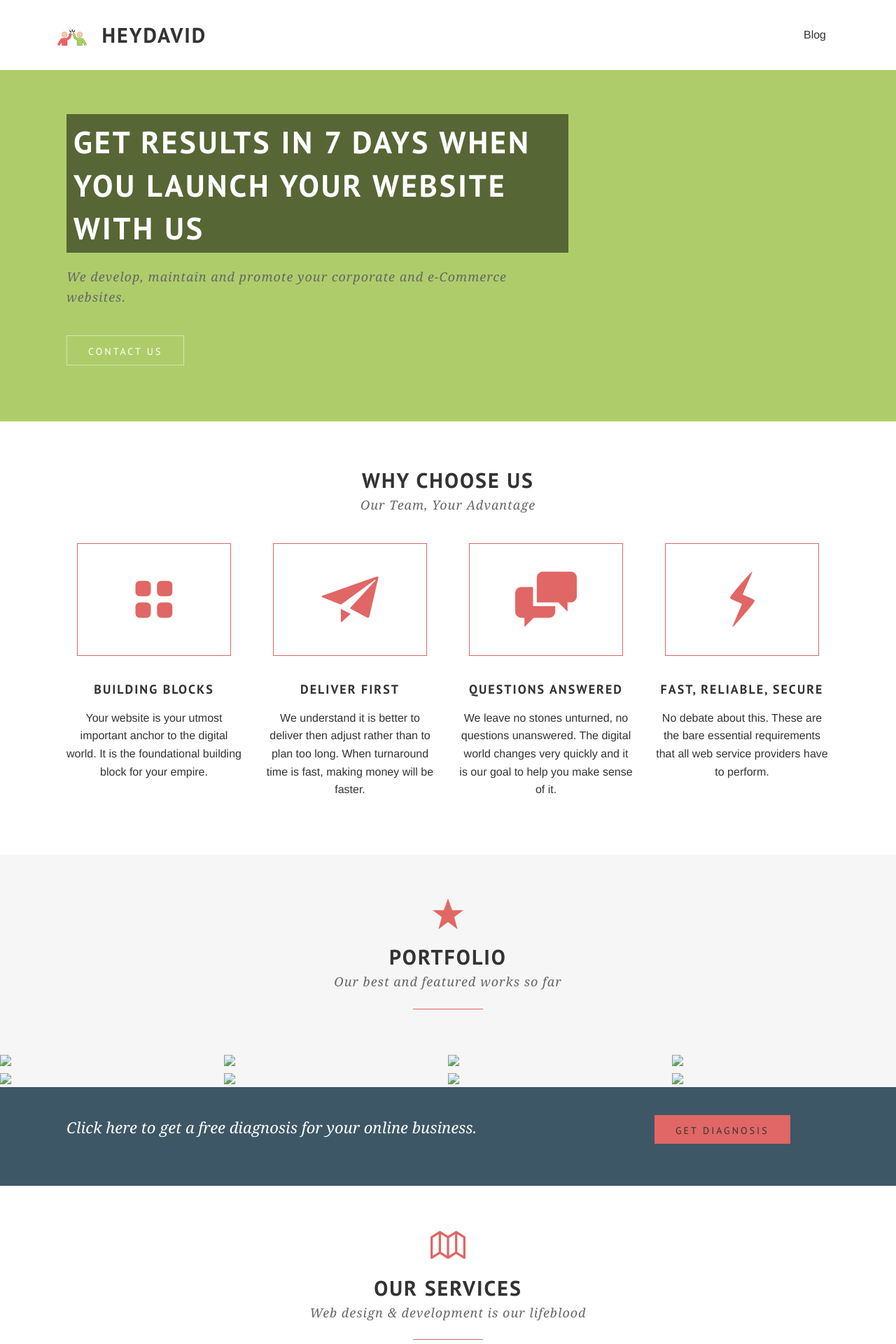
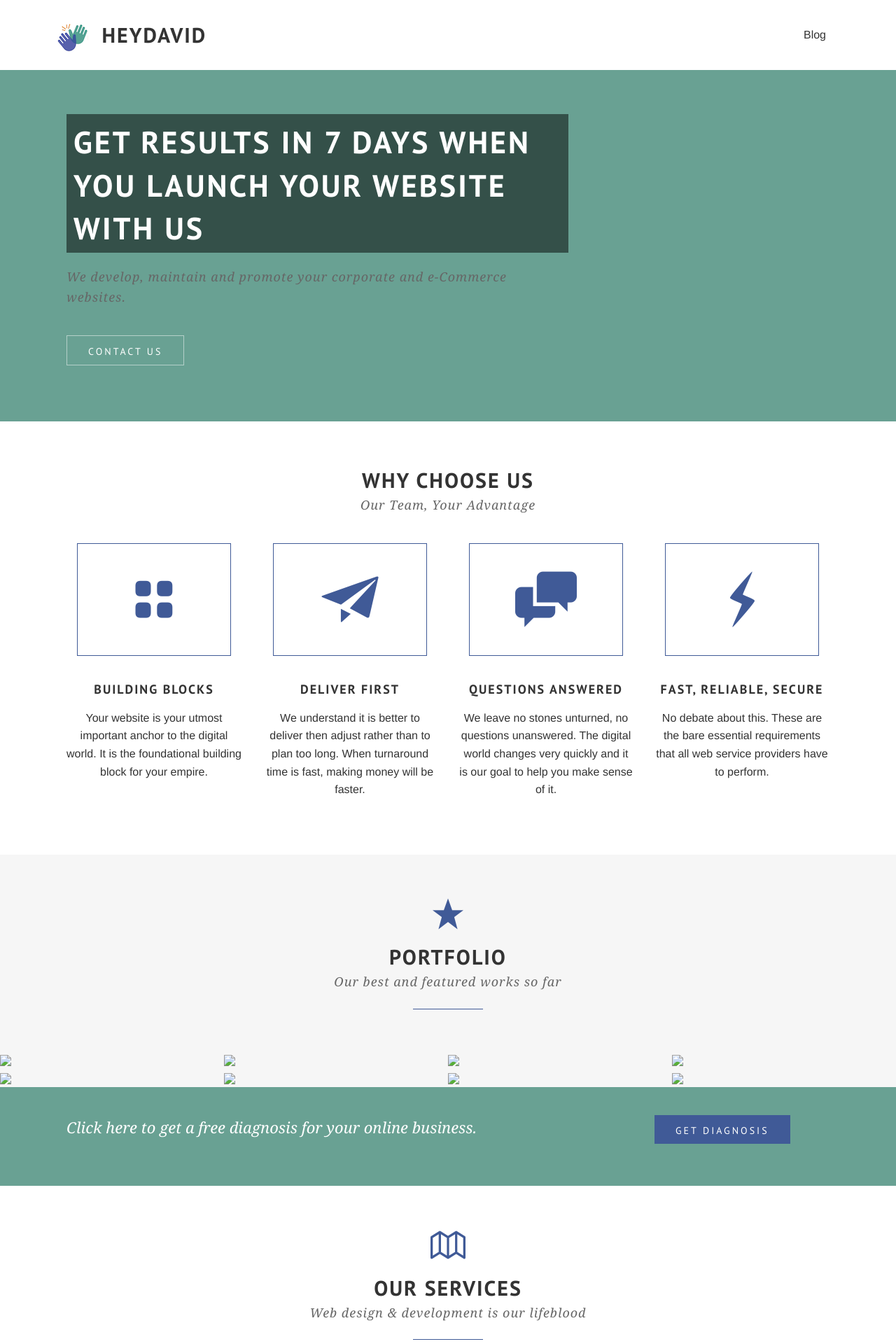
Before and after one commit to chickensmitten/longlever-corporate, a Jekyll site: the page built from index.html, in a window 1280 px wide. Shown: the top 1920 px of the page at 70% size. Built offline with Jekyll 4.4.1, drawn with Linux system fonts in a browser that asks for light colours; some web fonts are replaced.

Commit message:
finished code colour

```diff
--- a/_includes/get-in-touch.html
+++ b/_includes/get-in-touch.html
@@ -21,7 +21,7 @@
             <textarea name="message" placeholder='MESSAGE'></textarea>
           </label>
           <!-- your other form fields go here -->
-          <input class='button white expand large' type='submit'>
+          <input class='button boxed expand large' type='submit'>
         </form>
       </div>
     </div>
--- a/css/style.css
+++ b/css/style.css
@@ -30,15 +30,15 @@ h1, h2, h3, h4 {
 }
 
 .yellow {
-  background: #e06765; /* heydavid stick man salmon */
+  background: #ffda9e; /* heydavid orange */
 }
 
 .dark-blue {
-  background: #3d5766;
+  background: #69a193; /* heydavid blue */
 }
 
 .light-yellow {
-  background: #f9e3d1; /* heydavid stick man skin, 50% lighter */
+  background: #ffda9e; /* heydavid orange, 50% lighter */
 }
 
 .light-grey {
@@ -70,11 +70,11 @@ h1, h2, h3, h4 {
   letter-spacing: 3px;
   font-size: 14px;
   padding: 13px 30px 10px;
-  background: #e06765;
+  background: #405a97;
 }
 
 .button:hover {
-  background-color: rgba(252, 191, 49, 0.8);
+  background-color: rgba(225, 167, 107, 0.8);
 }
 
 .button.white {
@@ -90,7 +90,7 @@ h1, h2, h3, h4 {
   color: white;
 }
 .button.boxed:hover {
-  background: #e06765;
+  background: #405a97; /* heydavid d. blue for fonts */
 }
 
 .drop-letters {
@@ -148,7 +148,7 @@ h1, h2, h3, h4 {
 /*special title */
 .special-title i {
   font-size: 50px;
-  color: #e06765;
+  color: #405a97;
   margin-bottom: 15px;
   display: block;
 }
@@ -167,7 +167,7 @@ h1, h2, h3, h4 {
   width: 100px;
   height: 5px;
   margin: 0 auto;
-  border-bottom: 1px solid #e06765;
+  border-bottom: 1px solid #405a97;
 }
 
 /*icon-text */
@@ -187,7 +187,7 @@ h1, h2, h3, h4 {
   float: left;
 }
 .icon-text i.yellow {
-  background: #e06765;
+  background: #405a97;
 }
 .icon-text h3, .icon-text p {
   margin-left: 60px;
@@ -195,8 +195,8 @@ h1, h2, h3, h4 {
 
 .icon-text-boxed i {
   font-size: 88px;
-  color: #e06765;
-  border: 1px solid #e06765;
+  color: #405a97;
+  border: 1px solid #405a97;
   padding: 35px 0;
   display: block;
   width: 88%;
@@ -208,7 +208,7 @@ h1, h2, h3, h4 {
 }
 
 .icon-text-boxed:hover i {
-  background: #e06765;
+  background: #405a97;
   color: white;
 }
 
@@ -227,7 +227,7 @@ h1, h2, h3, h4 {
   -ms-border-radius: 50%;
   -o-border-radius: 50%;
   border-radius: 50%;
-  background: #e06765;
+  background: #405a97;
   -webkit-transition: color 0.2s linear;
   -moz-transition: color 0.2s linear;
   -o-transition: color 0.2s linear;
@@ -239,7 +239,7 @@ h1, h2, h3, h4 {
 
 .icon-text-circle:hover i {
   background: none;
-  color: #e06765;
+  color: #405a97;
 }
 
 /*call-to-action */
@@ -281,7 +281,7 @@ h1, h2, h3, h4 {
 }
 .bars p.highlighted {
   width: 0;
-  background: #e06765;
+  background: #405a97;
   height: 14px;
 }
 
@@ -306,7 +306,7 @@ h1, h2, h3, h4 {
 
 .member.active p.active-line {
   height: 4px;
-  background: #e06765;
+  background: #405a97;
   position: relative;
   margin: 0;
 }
@@ -339,7 +339,7 @@ h1, h2, h3, h4 {
 }
 .socials i.yellow {
   color: white;
-  background: #e06765;
+  background: #405a97;
 }
 .socials i.yellow:hover {
   background-color: rgba(252, 191, 49, 0.8);
@@ -409,7 +409,7 @@ textarea {
 
 /*footer */
 .footer {
-  background: #232323;
+  background: #405a97; /* heydavid d. blue for fotter */
   padding: 40px 0 20px;
 }
 .footer h1 {
@@ -418,7 +418,7 @@ textarea {
 }
 .footer p.copyright {
   padding: 40px 0 0;
-  color: #666666;
+  color: #eeeeee;
   font-size: 14px;
 }
 
@@ -510,7 +510,7 @@ ul.gallery li a .overlay {
   transition: all 0.2s linear;
 }
 ul.gallery li a h3 {
-  color: #e06765;
+  color: #405a97;
   margin-bottom: 10px;
 }
 ul.gallery li a p {
@@ -578,10 +578,10 @@ ul#filter li a {
   color: #999999;
 }
 ul#filter li.current {
-  border: 1px solid #e06765;
+  border: 1px solid #405a97;
 }
 ul#filter li.current a {
-  color: #e06765;
+  color: #405a97;
 }
 
 ul.info {
@@ -591,7 +591,7 @@ ul.info a {
   margin-right: 5px;
 }
 ul.info i {
-  border: 1px solid #e06765;
+  border: 1px solid #405a97;
   padding: 5px;
   -webkit-transition: all 0.1s linear;
   -moz-transition: all 0.1s linear;
@@ -599,7 +599,7 @@ ul.info i {
   transition: all 0.1s linear;
 }
 ul.info i:hover {
-  background: #e06765;
+  background: #405a97;
   color: white;
 }
 
@@ -621,7 +621,7 @@ ul.info i:hover {
   color: #333333;
 }
 .post .info p a:hover {
-  color: #e06765;
+  color: #405a97;
 }
 .post .other-info {
   list-style: none;
@@ -637,7 +637,7 @@ ul.info i:hover {
   color: #999999;
 }
 .post .other-info li a:hover {
-  color: #e06765;
+  color: #405a97;
 }
 .post .content .orbit-container {
   margin-bottom: 20px;
@@ -676,22 +676,22 @@ ul.info i:hover {
   color: #333333;
 }
 .pages ul a:hover {
-  color: #e06765;
+  color: #405a97;
 }
 
 .timestamp {
   width: 80px;
-  border: 1px solid #e06765;
+  border: 1px solid #405a97;
 }
 .timestamp .month {
-  background: #e06765;
+  background: #405a97;
   color: white;
-  border-bottom: 1px solid #e06765;
+  border-bottom: 1px solid #405a97;
   display: block;
   padding: 5px 0;
 }
 .timestamp .date {
-  color: #e06765;
+  color: #405a97;
   display: block;
   padding: 20px 0;
   font-size: 36px;
--- a/index.html
+++ b/index.html
@@ -117,7 +117,7 @@ milestones:
         <p class='left'>Click here to get a free diagnosis for your online business.</p>
       </div>
       <div class='medium-3 large-3 columns'>
-        <a class='button' href='#get-in-touch'>Get Diagnosis</a>
+        <a class='button light' href='#get-in-touch'>Get Diagnosis</a>
       </div>
     </div>
   </div>
```
Also changed, not shown: images/bg-1.jpg, images/bg-2.jpg, images/logo.png, images/logo1.png (added), images/logo2.png (added), readme.md, 1 other file.
